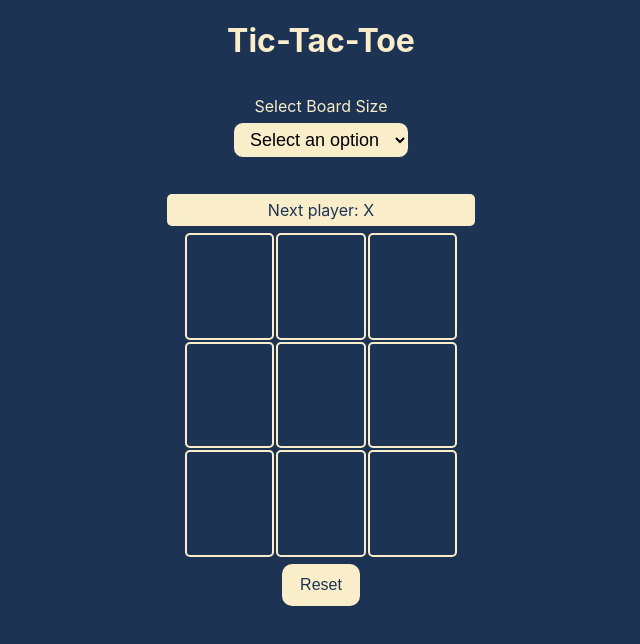
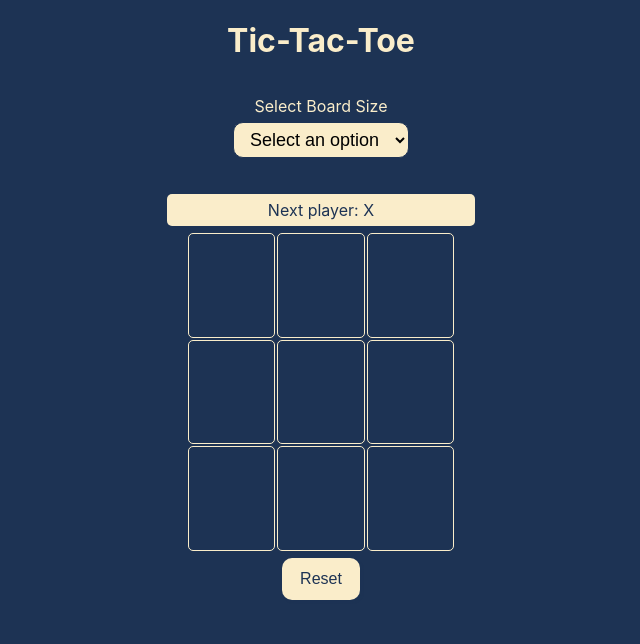
Before and after one commit to yusufalp/tic-tac-toe, a React (Create React App) app: page / in a window 1280 px wide. Shown: the top 644 px of the page, without its empty margins (319-959 px from the left). Built offline with nearby package versions, Linux system fonts and the light colour scheme.

Commit message:
Update grid border size

```diff
--- a/src/components/Grid/Grid.css
+++ b/src/components/Grid/Grid.css
@@ -1,5 +1,5 @@
 .grid {
-  border: 2px solid #faedca;
+  border: 1px solid #faedca;
   border-radius: 5px;
   font-size: calc(100vw / 20);
   display: inline-block;
```
